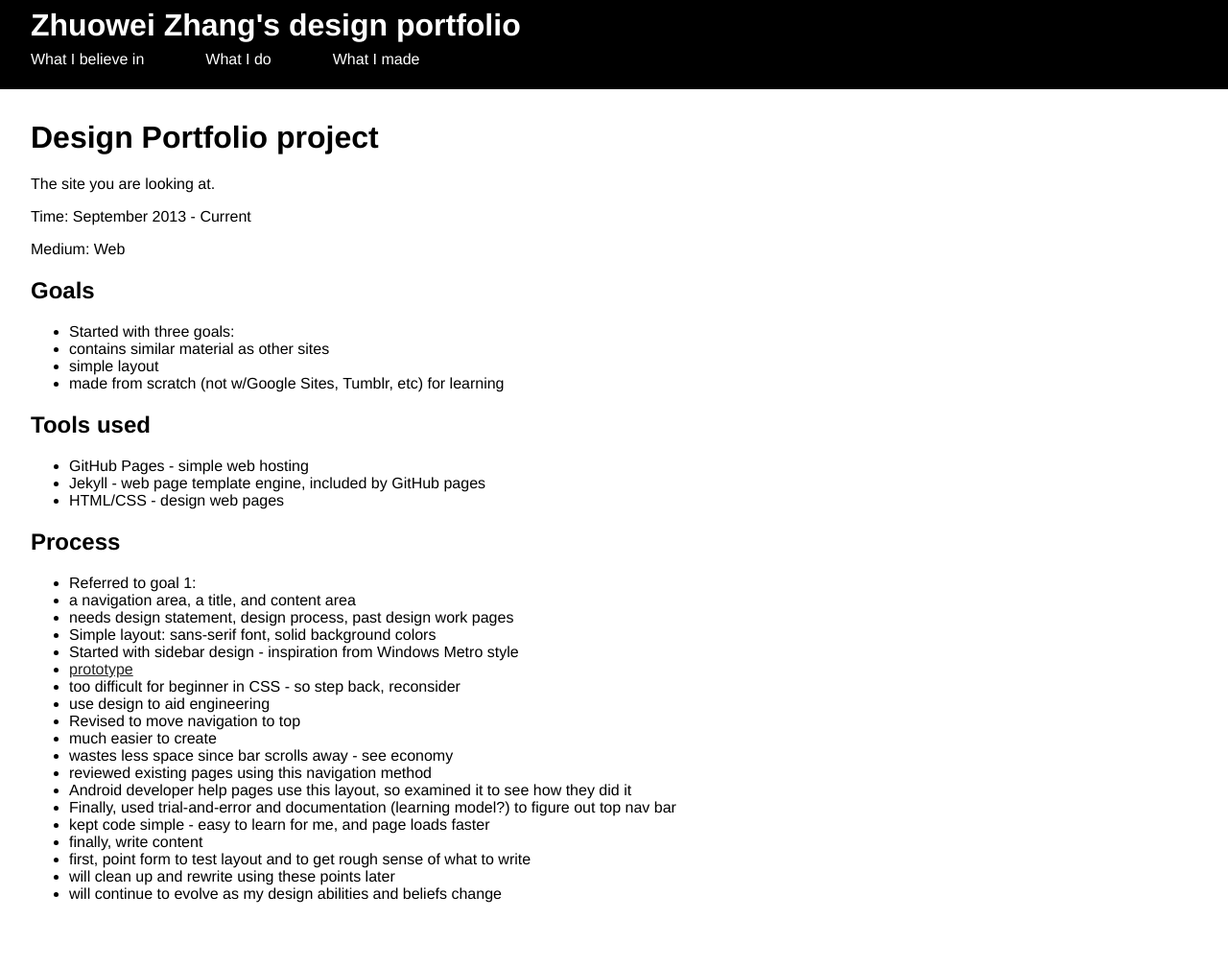
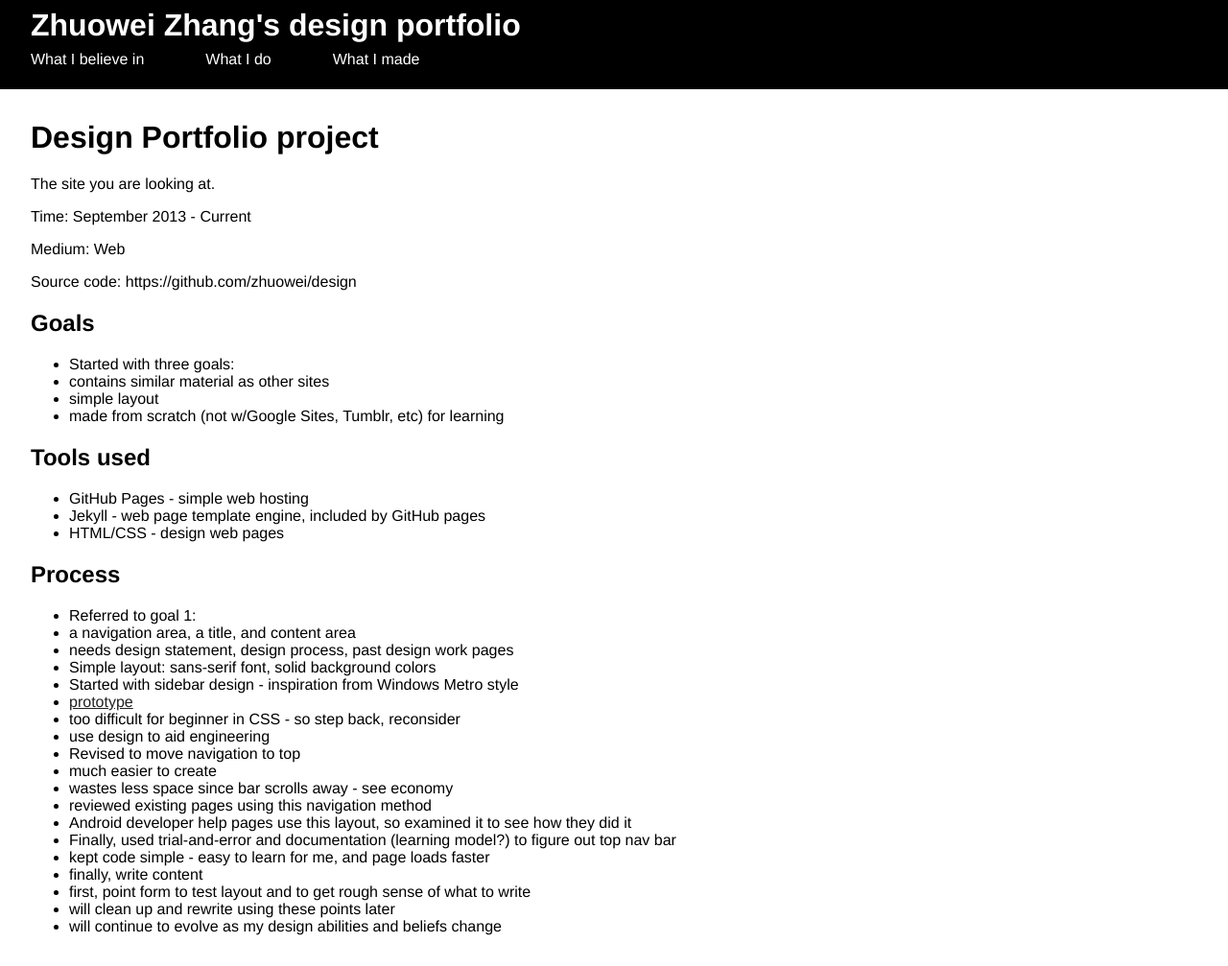
Before and after one commit to zhuowei/design, a Jekyll site: the page built from designs/portfolio.md, in a window 1280 px wide. Shown: the whole page at 96% size. Built offline with Jekyll 4.4.1, drawn with Linux system fonts in a browser that asks for light colours; before the commit the page ends 973 px from its top, so only the background shows below that.

Commit message:
Added GitHub link to portfolio entry, added even more linebreaks to design list

```diff
--- a/designs/portfolio.md
+++ b/designs/portfolio.md
@@ -9,6 +9,8 @@ The site you are looking at.
 Time: September 2013 - Current
 
 Medium: Web
+
+Source code: https://github.com/zhuowei/design
 
 ## Goals
 - Started with three goals:
```
Also changed, not shown: designs/index.md (+2 -0 lines).
